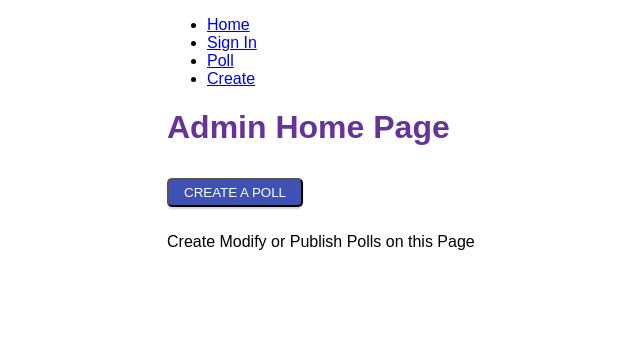
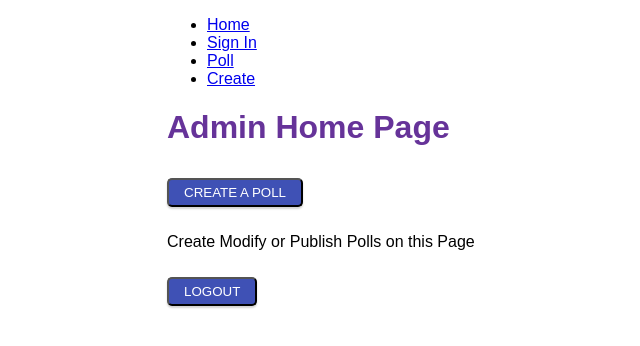
Before and after one commit to mmaguire21/Senior-Design-Lab-3, a Gatsby site: page /admin/home in a window 1280 px wide. Shown: the whole page, without its empty margins (223-863 px from the left). Built offline with nearby package versions, Linux system fonts and the light colour scheme; Gatsby itself is replaced by a stand-in of ours.

Commit message:
Added a logout button

```diff
--- a/src/pages/admin/home.js
+++ b/src/pages/admin/home.js
@@ -50,7 +50,13 @@ export default function Home() {
             <Link to="/admin/create">
                 <Button>Create A Poll</Button>
             </Link>
+
             <p>Create Modify or Publish Polls on this Page</p>
+
+            <Link to="/login">
+                <Button>Logout</Button>
+            </Link>
+
         </Layout>
     )
 }
```
